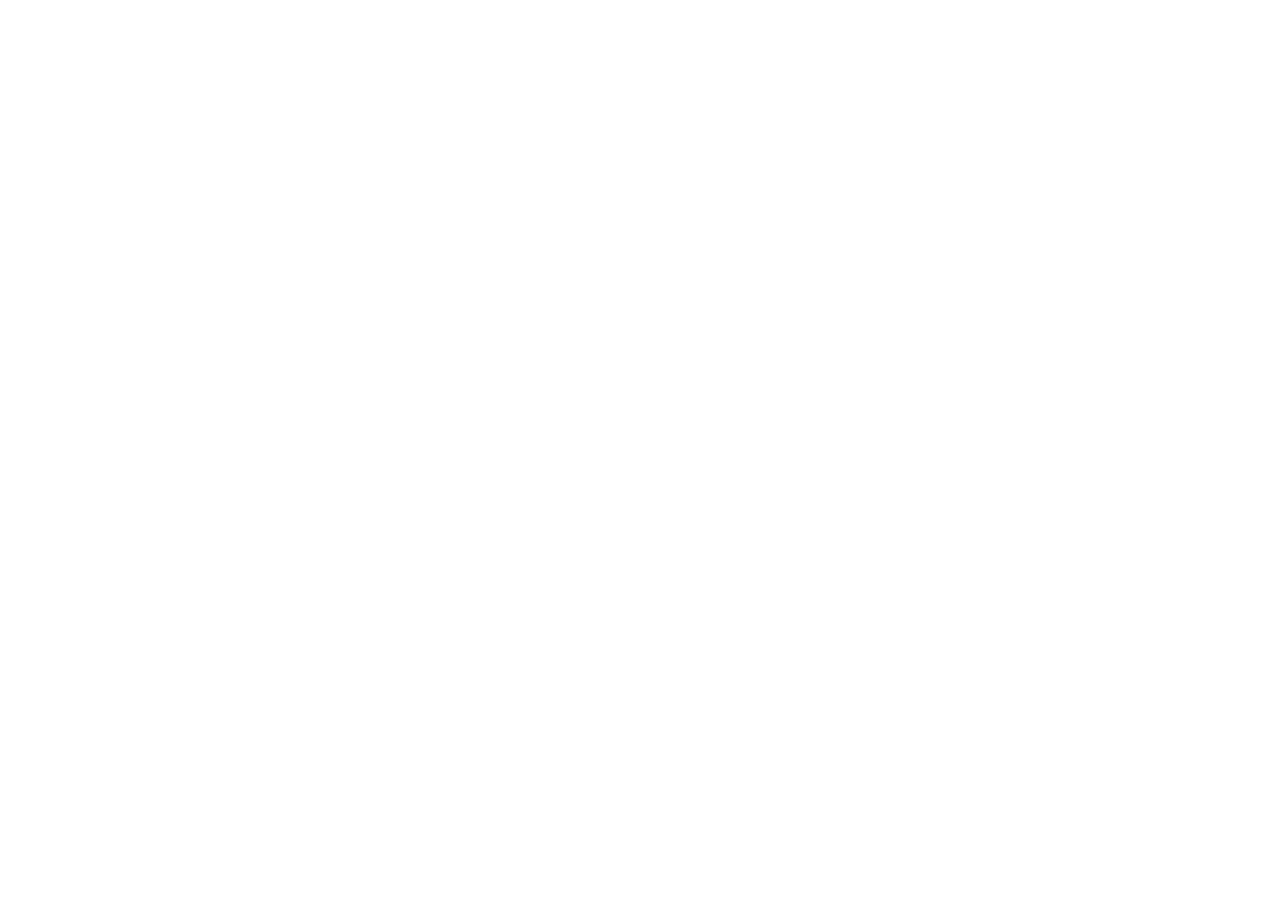
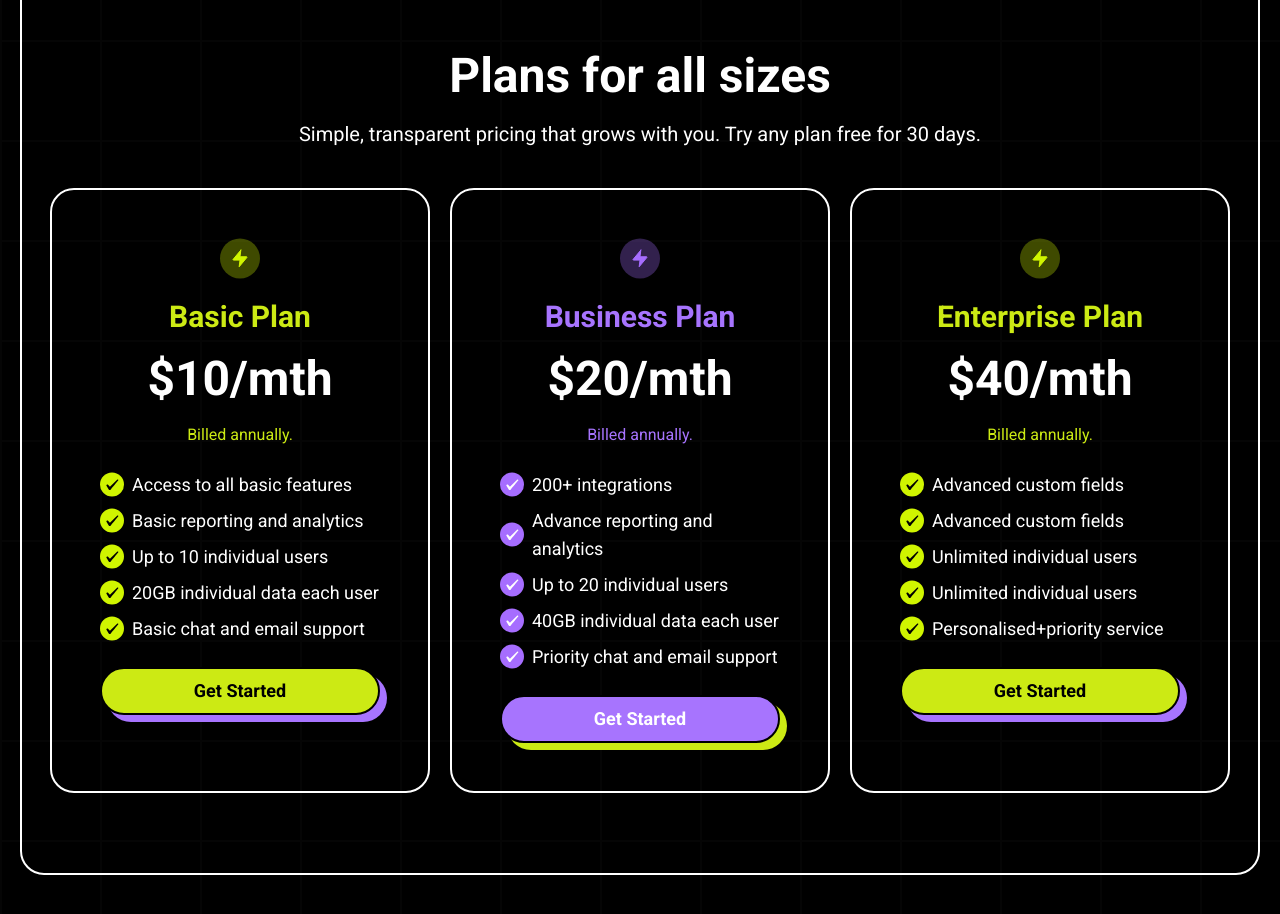
Before and after one commit to gingkoi/Agency-Figma-nextjs, a Next.js app in the folder my-app/: page / in a window 1280 px wide. Shown: the part 5860-6774 px from the top of the page. Before the commit the page ends 5550 px from the top, so only its background shows below. Built offline with nearby package versions, Linux system fonts and the light colour scheme.

Commit message:
Completed Pricing

```diff
--- a/my-app/app/globals.css
+++ b/my-app/app/globals.css
@@ -15,3 +15,6 @@
 .custom_shadow {
   box-shadow: rgba(167, 116, 254, 1) 7px 7px;
 }
+.custom_shadow2 {
+  box-shadow: rgba(204, 234, 20, 1) 7px 7px;
+}
--- a/my-app/app/page.tsx
+++ b/my-app/app/page.tsx
@@ -1,6 +1,7 @@
 import Hero from "@/components/Hero";
 import Navbar from "@/components/Navbar";
 import Offers from "@/components/Offers";
+import Plans from "@/components/Plans";
 import Testimonials from "@/components/Testimonials";
 import Image from "next/image";
 
@@ -12,6 +13,7 @@
         <Hero />
         <Offers />
         <Testimonials />
+        <Plans />
       </div>
     </main>
   );
--- /dev/null
+++ b/my-app/components/Plans.tsx
@@ -0,0 +1,81 @@
+import React from "react";
+import GreenCard from "./plans/GreenCard";
+import PurpleCard from "./plans/PurpleCard";
+
+const Plans = () => {
+  const plans = [
+    {
+      plan: "Basic Plan",
+      price: 10,
+      features: [
+        "Access to all basic features",
+        "Basic reporting and analytics",
+        "Up to 10 individual users",
+        "20GB individual data each user",
+        "Basic chat and email support",
+      ],
+    },
+    {
+      plan: "Business Plan",
+      price: 20,
+      features: [
+        "200+ integrations",
+        "Advance reporting and analytics",
+        "Up to 20 individual users",
+        "40GB individual data each user",
+        "Priority chat and email support",
+      ],
+    },
+    {
+      plan: "Enterprise Plan",
+      price: 40,
+      features: [
+        "Advanced custom fields",
+        "Advanced custom fields",
+        "Unlimited individual users",
+        "Unlimited individual users",
+        "Personalised+priority service",
+      ],
+    },
+  ];
+  return (
+    <section>
+      <div className="text-white py-20">
+        <div className="bg-white h-1 absolute left-0 right-0" />
+        <h3 className="text-center my-16 lg:text-7xl text-4xl font-black italic">
+          PRICING PLANS
+        </h3>
+        <div className="border-2 border-white rounded-3xl p-5 py-20">
+          <div className="text-center mb-10 space-y-5">
+            <h4 className="lg:text-5xl text-3xl font-semibold">
+              Plans for all sizes
+            </h4>
+            <p className="lg:text-xl">
+              Simple, transparent pricing that grows with you. Try any plan free
+              for 30 days.
+            </p>
+          </div>
+          <div className="grid lg:grid-cols-3 gap-5 mx-2">
+            <GreenCard
+              plan={plans[0].plan}
+              price={plans[0].price}
+              features={plans[0].features}
+            />
+            <PurpleCard
+              plan={plans[1].plan}
+              price={plans[1].price}
+              features={plans[1].features}
+            />
+            <GreenCard
+              plan={plans[2].plan}
+              price={plans[2].price}
+              features={plans[2].features}
+            />
+          </div>
+        </div>
+      </div>
+    </section>
+  );
+};
+
+export default Plans;
--- /dev/null
+++ b/my-app/components/plans/GreenCard.tsx
@@ -0,0 +1,41 @@
+import React from "react";
+
+const GreenCard = ({
+  plan,
+  price,
+  features,
+}: {
+  plan: string;
+  price: number;
+  features: any;
+}) => {
+  return (
+    <div className="border-2 border-white rounded-3xl p-12">
+      <div className="flex flex-col justify-center items-center space-y-5">
+        <img src="/plans/greenThunder.svg" alt="" />
+        <p className="text-primaryGreen font-bold text-3xl text-center">
+          {plan}
+        </p>
+        <p className="text-5xl font-bold">${`${price}`}/mth</p>
+        <p className="text-primaryGreen">Billed annually.</p>
+      </div>
+      <div className="my-6 space-y-2">
+        {features.map((item: string, index: number) => (
+          <div className="flex items-center space-x-2" key={index}>
+            <img src="/plans/greenTick.svg" alt="GreenTick" />
+            <p className="text-lg">{item}</p>
+          </div>
+        ))}
+      </div>
+      <div>
+        <div
+          className={`lg:py-2 lg:px-7 py-3 px-5 bg-primaryGreen rounded-full text-black custom_shadow border-2 border-black flex justify-center space-x-3 hover:scale-105 duration-300 font-bold lg:text-lg text-base`}
+        >
+          Get Started
+        </div>
+      </div>
+    </div>
+  );
+};
+
+export default GreenCard;
--- /dev/null
+++ b/my-app/components/plans/PurpleCard.tsx
@@ -0,0 +1,41 @@
+import React from "react";
+
+const PurpleCard = ({
+  plan,
+  price,
+  features,
+}: {
+  plan: string;
+  price: number;
+  features: any;
+}) => {
+  return (
+    <div className="border-2 border-white rounded-3xl p-12">
+      <div className="flex flex-col justify-center items-center space-y-5">
+        <img src="/plans/purpleThunder.svg" alt="" />
+        <p className="text-primaryPurple font-bold text-3xl text-center">
+          {plan}
+        </p>
+        <p className="text-5xl font-bold">${`${price}`}/mth</p>
+        <p className="text-primaryPurple">Billed annually.</p>
+      </div>
+      <div className="my-6 space-y-2">
+        {features.map((item: string, index: number) => (
+          <div className="flex items-center space-x-2" key={index}>
+            <img src="/plans/purpleTick.svg" alt="PurpleTick" />
+            <p className="text-lg">{item}</p>
+          </div>
+        ))}
+      </div>
+      <div>
+        <div
+          className={`lg:py-2 lg:px-7 py-3 px-5 bg-primaryPurple rounded-full text-white custom_shadow2 border-2 border-black flex justify-center space-x-3 hover:scale-105 duration-300 font-bold lg:text-lg text-base`}
+        >
+          Get Started
+        </div>
+      </div>
+    </div>
+  );
+};
+
+export default PurpleCard;
```
